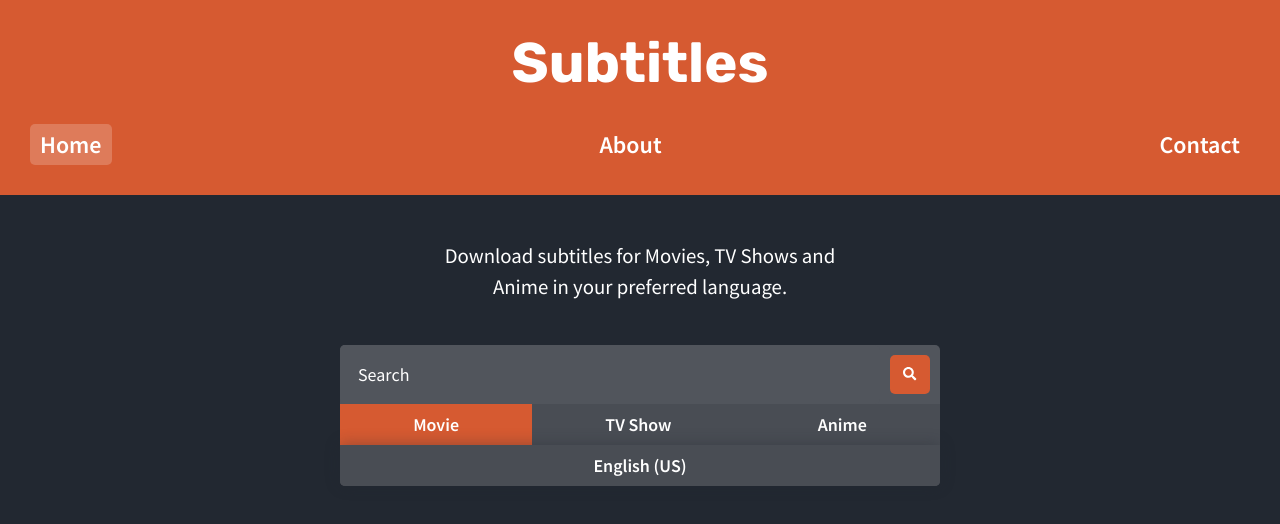
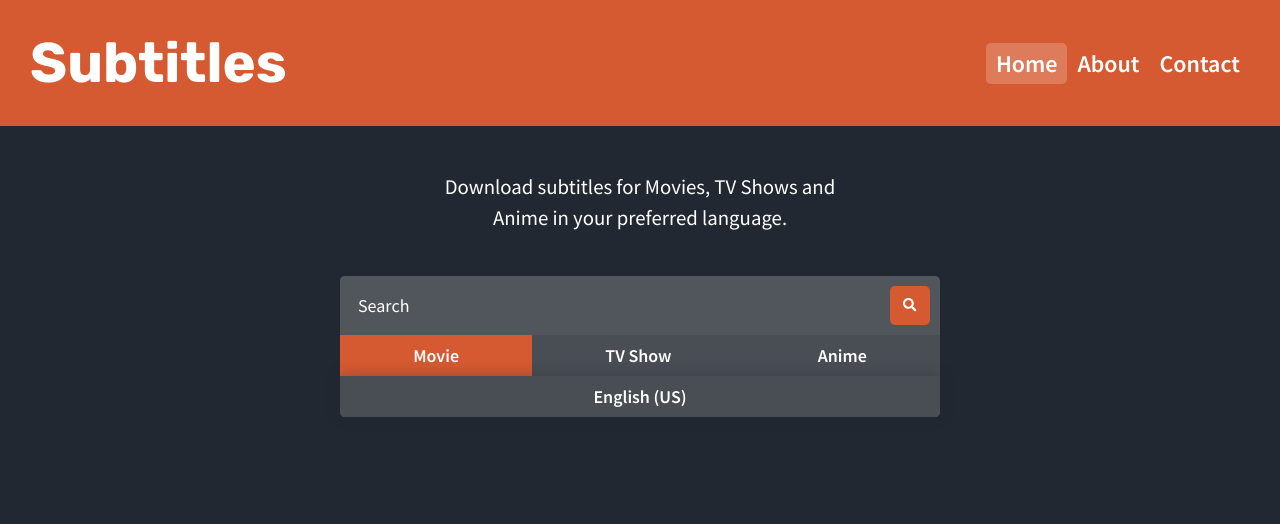
Before and after one commit to iNeedSubs/legacy, a Vue app: page / in a window 1280 px wide. Shown: the top 524 px of the page. Built offline with nearby package versions, Linux system fonts and the light colour scheme.

Commit message:
Make header and nav side by side when more space

```diff
--- a/src/components/Header.vue
+++ b/src/components/Header.vue
@@ -27,4 +27,16 @@ h1 {
   margin-bottom: .5em;
   font-family: Rubik;
 }
+
+@media only screen and (min-width: 800px) {
+  header {
+    display: flex;
+    justify-content: space-between;
+    align-items: center;
+  }
+
+  h1 {
+    margin-bottom: 0;
+  }
+}
 </style>
```
